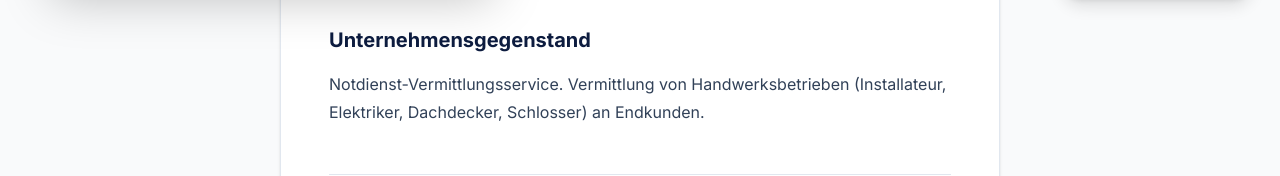
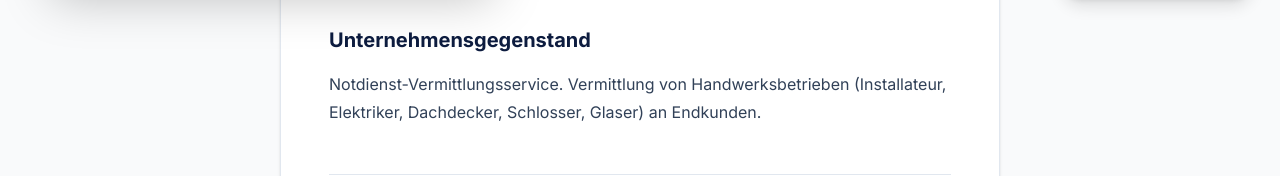
Before and after one commit to tufan8877/Notprofi24, a React (Vite) app: page /impressum in a window 1280 px wide. Shown: the part 776-952 px from the top of the page. Built offline with nearby package versions, Linux system fonts and the light colour scheme.

Commit message:
Update Impressum.tsx

```diff
--- a/src/pages/Impressum.tsx
+++ b/src/pages/Impressum.tsx
@@ -33,7 +33,7 @@ export default function Impressum() {
 
             <h3 className="text-xl font-bold text-primary mt-8 mb-4">Unternehmensgegenstand</h3>
             <p className="mb-6">
-              Notdienst-Vermittlungsservice. Vermittlung von Handwerksbetrieben (Installateur, Elektriker, Dachdecker, Schlosser) an Endkunden.
+              Notdienst-Vermittlungsservice. Vermittlung von Handwerksbetrieben (Installateur, Elektriker, Dachdecker, Schlosser, Glaser) an Endkunden.
             </p>
 
             <hr className="my-8 border-border" />
```
